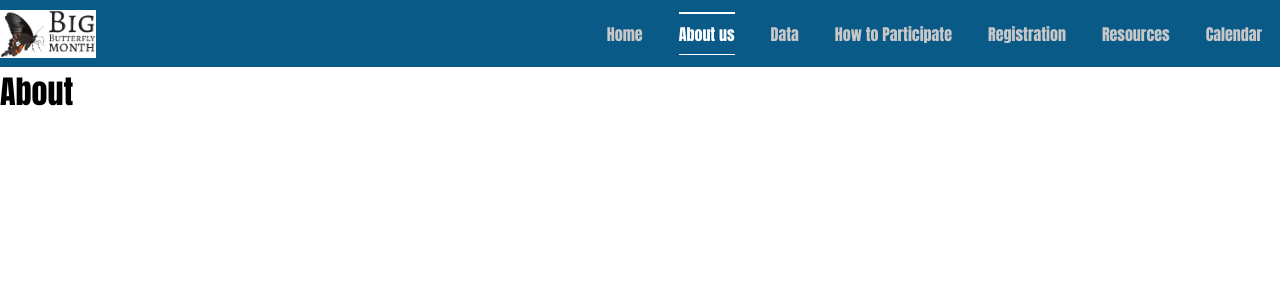
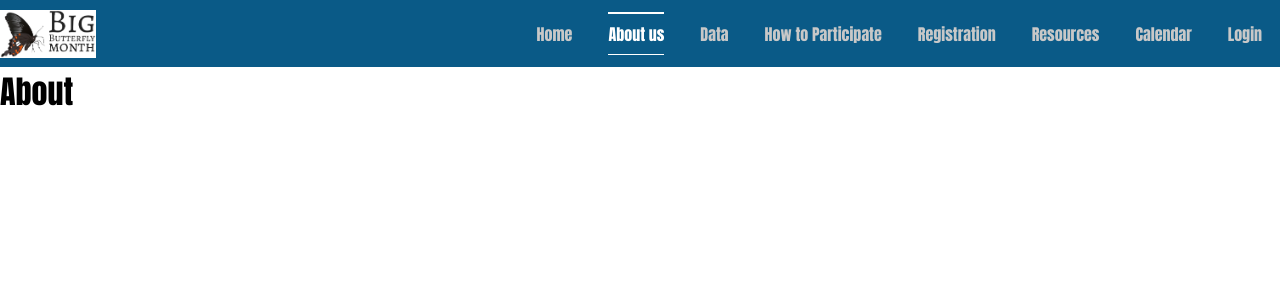
Before and after one commit to atree-rohit/bbm_23, a Laravel app: page /about in a window 1280 px wide. Shown: the top 300 px of the page. Run offline with Laravel 10, Linux system fonts and the light colour scheme; style sheets or scripts are compiled from the project's sources.

Commit message:
added login route

```diff
--- a/resources/views/layouts/nav.blade.php
+++ b/resources/views/layouts/nav.blade.php
@@ -29,6 +29,10 @@
             "id" => 7,
             "label" => "Calendar",
             "link" => "/calendar"
+        ],[
+            "id" => 8,
+            "label" => "Login",
+            "link" => "/login"
         ]
     ];
     $current_path = "/";
```
